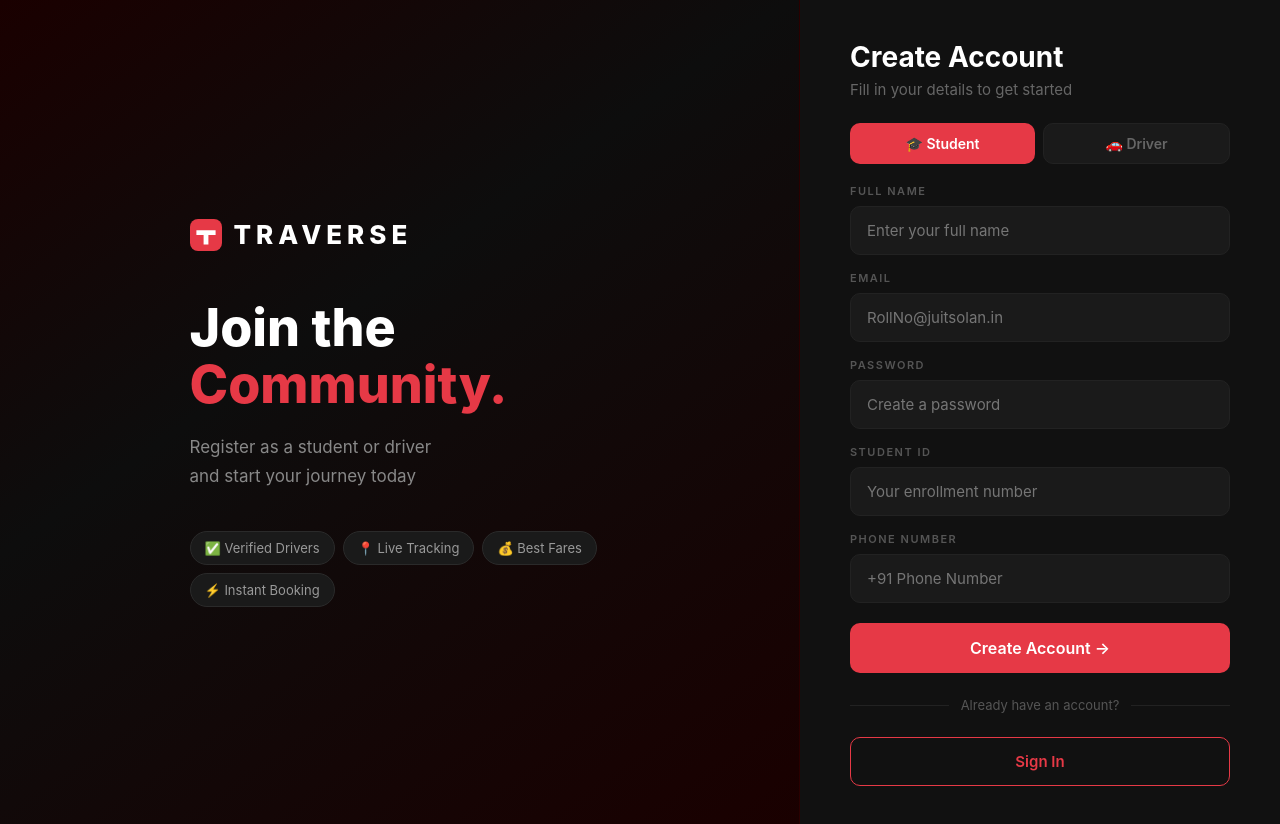
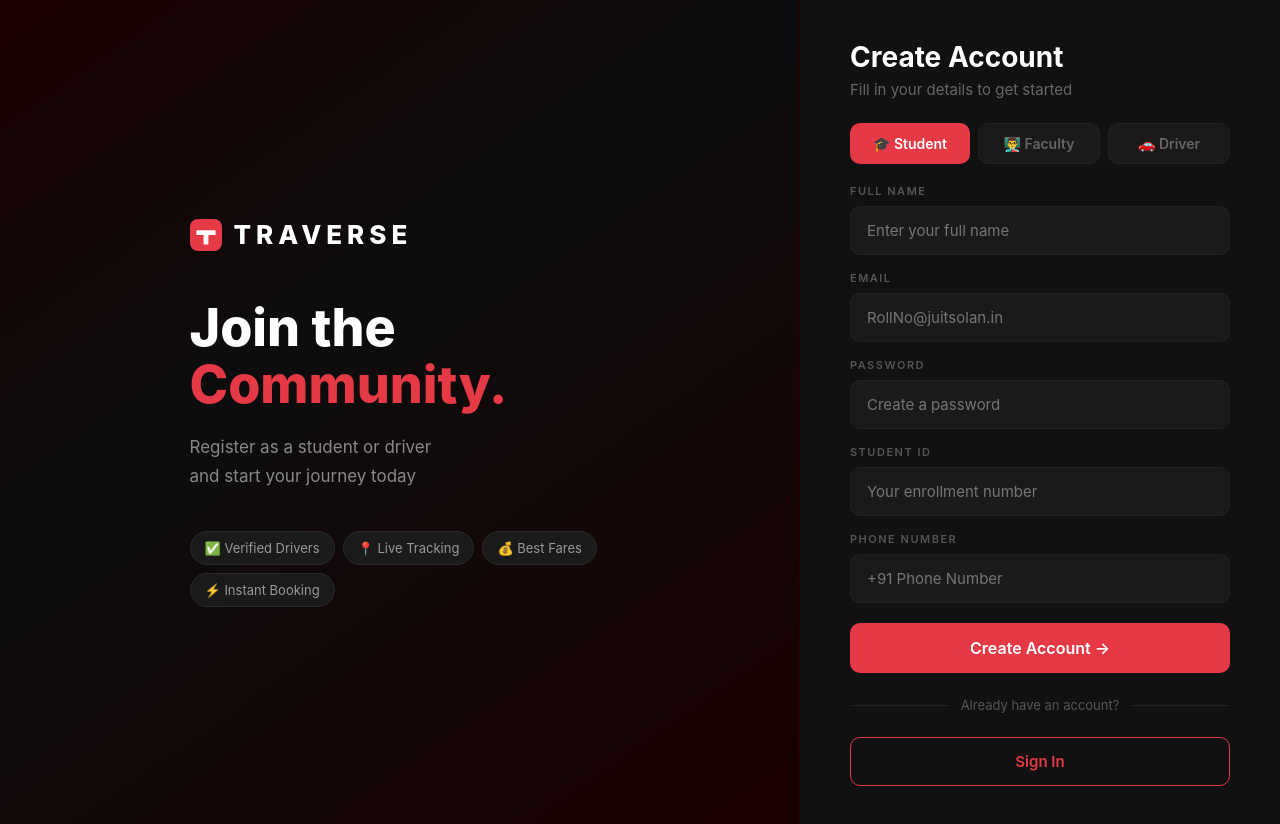
Before and after one commit to 1801-abhra/traverse-client, a React (Create React App) app in the folder client/: page /register in a window 1280 px wide. Built offline with nearby package versions, Linux system fonts and the light colour scheme.

Commit message:
Add faculty role

```diff
--- a/client/src/pages/Register.js
+++ b/client/src/pages/Register.js
@@ -86,12 +86,16 @@ function Register() {
                 🎓 Student
               </button>
               <button type='button'
+                onClick={() => setForm({ ...form, role: 'faculty' })}
+                style={form.role === 'faculty' ? styles.roleActive : styles.roleInactive}>
+                👨‍🏫 Faculty
+              </button>
+              <button type='button'
                 onClick={() => setForm({ ...form, role: 'driver' })}
                 style={form.role === 'driver' ? styles.roleActive : styles.roleInactive}>
                 🚗 Driver
               </button>
             </div>
-
             <div style={styles.inputGroup}>
               <label style={styles.label}>FULL NAME</label>
               <input style={styles.input} name='name' placeholder='Enter your full name'
@@ -131,6 +135,14 @@ function Register() {
               )
             }
 
+            {form.role === 'faculty' && (
+              <div style={styles.inputGroup}>
+                <label style={styles.label}>PHONE NUMBER</label>
+                <input style={styles.input} name='phone'
+                  placeholder='+91 Phone Number'
+                  value={form.phone || ''} onChange={handleChange} required />
+              </div>
+            )}
 
             {form.role === 'driver' && (
               <>
```
